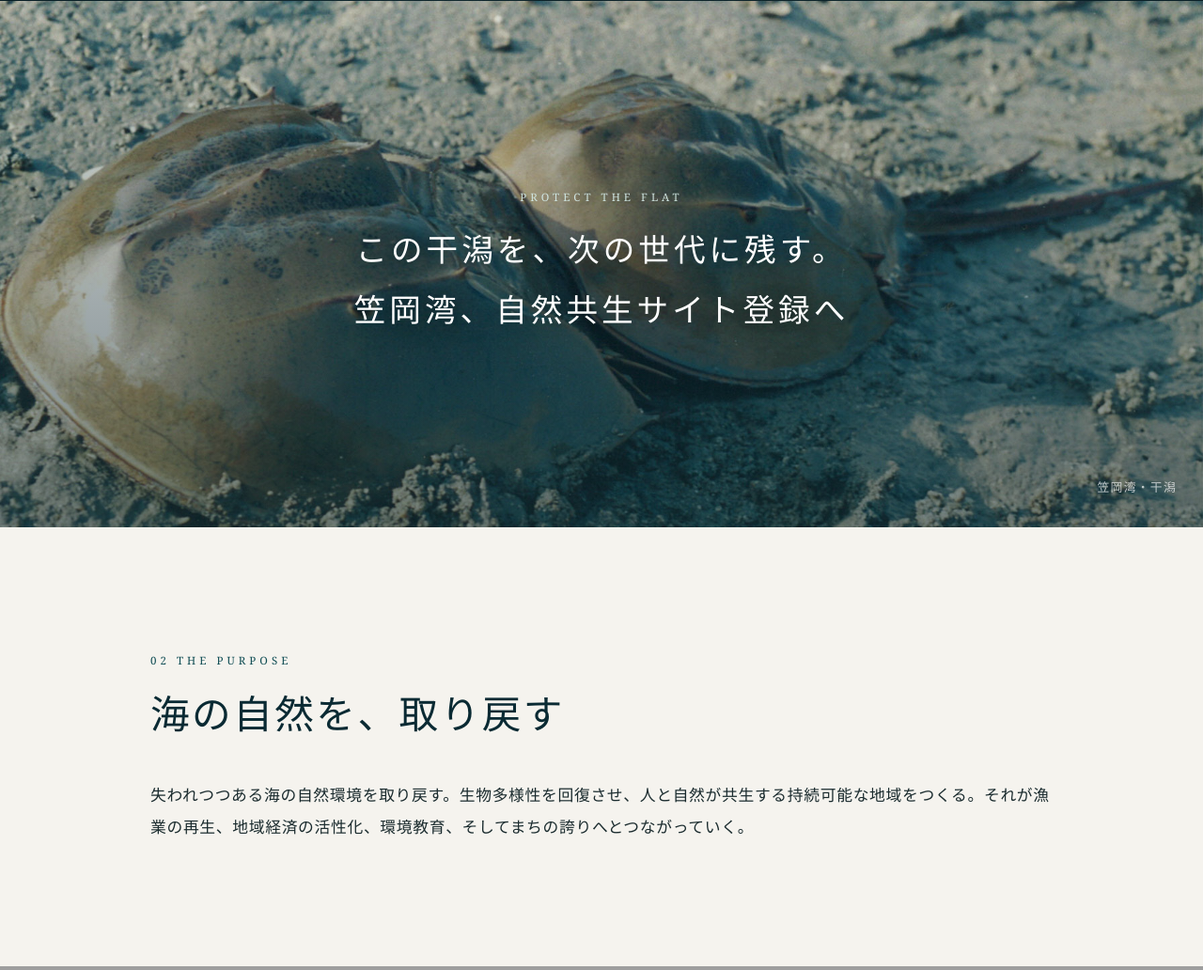
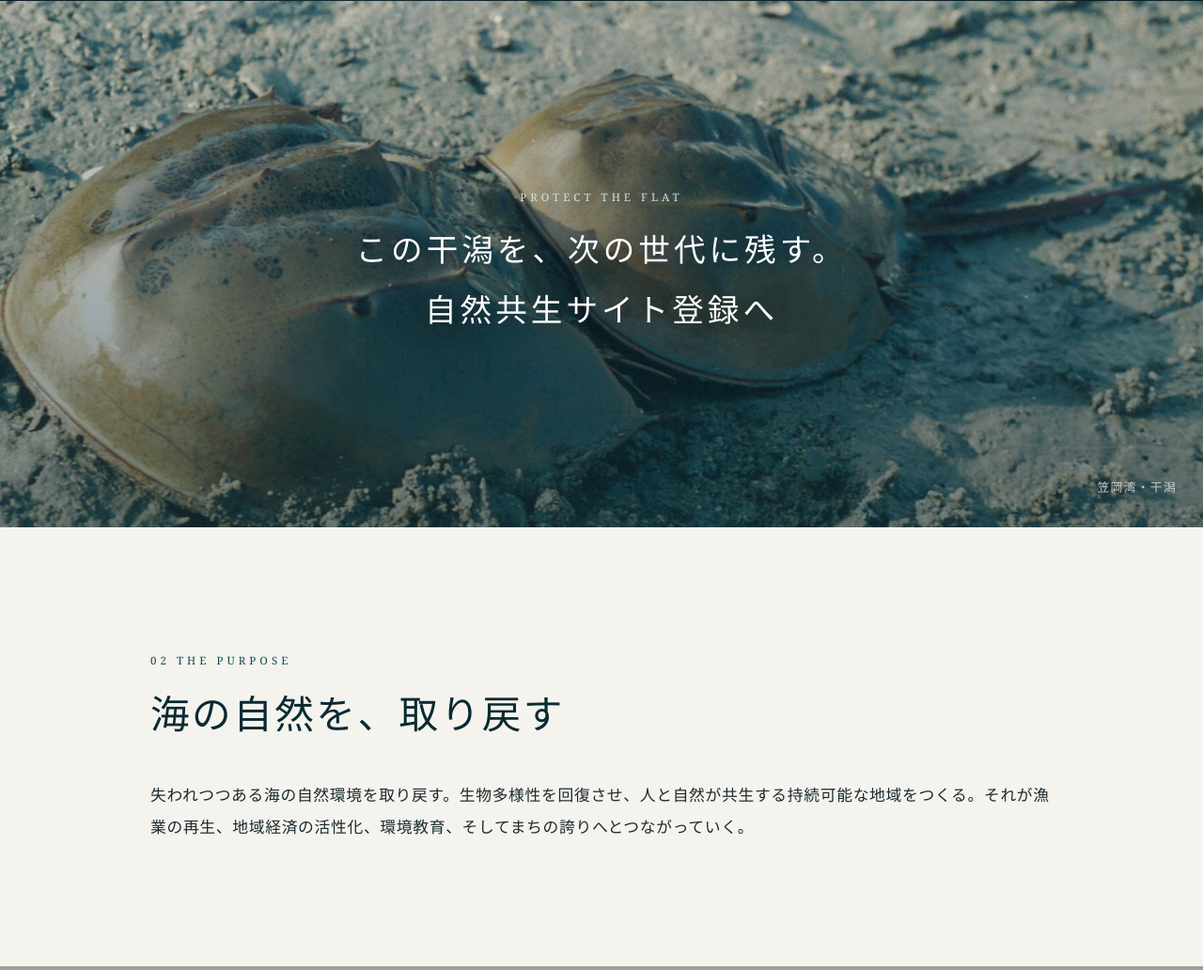
Before and after one commit to igenya1206-creator/kasaoka-project, a plain HTML site: page index.html in a window 1280 px wide. Shown: the part 2069-3101 px from the top of the page at 94% size. Drawn offline with nearby package versions, Linux system fonts and the light colour scheme; grey boxes are pictures that could not be loaded.

Commit message:
Update index.html

```diff
--- a/index.html
+++ b/index.html
@@ -247,7 +247,7 @@
     <div class="bg-overlay band-overlay"></div>
     <div class="band-content">
       <span class="en band-en">Protect the Flat</span>
-      <p class="band-text">この干潟を、次の世代に残す。<br>笠岡湾、自然共生サイト登録へ</p>
+      <p class="band-text">この干潟を、次の世代に残す。<br>自然共生サイト登録へ</p>
     </div>
     <span class="cap">笠岡湾・干潟</span>
   </div>
```
